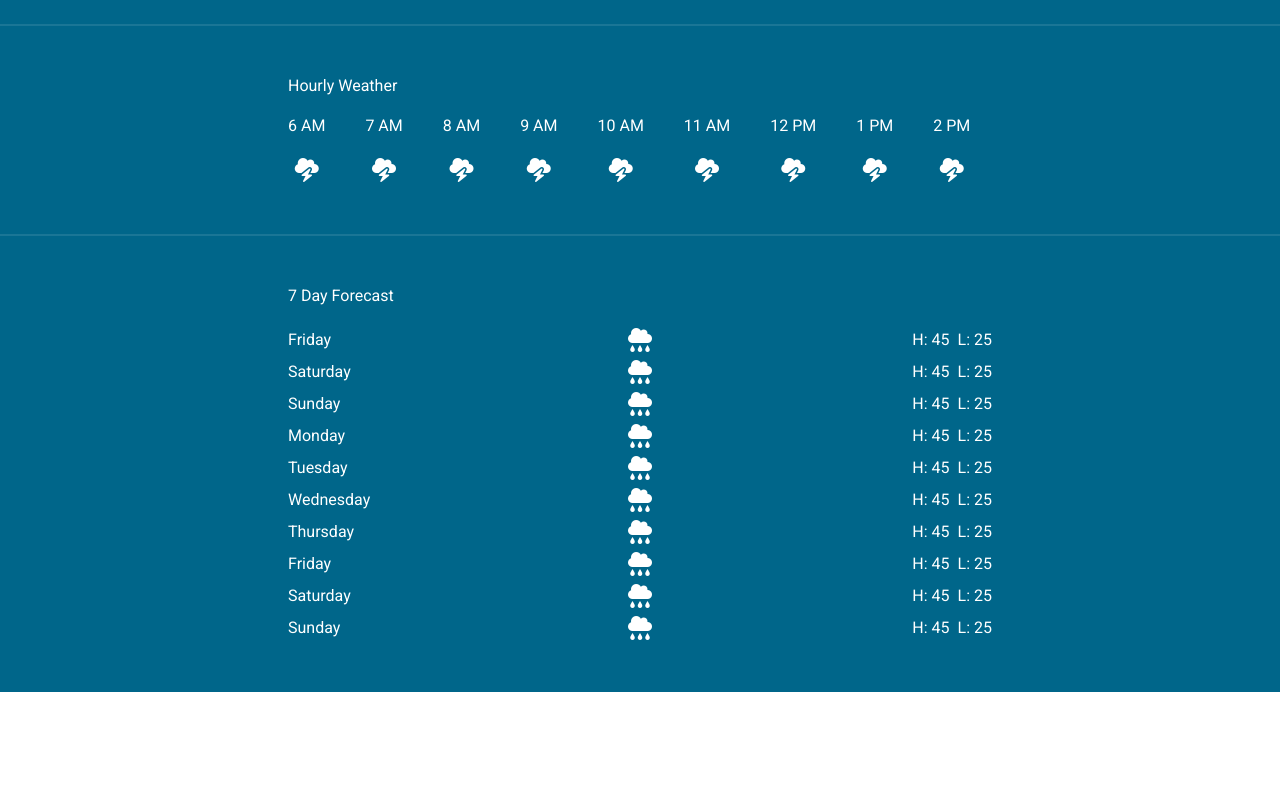
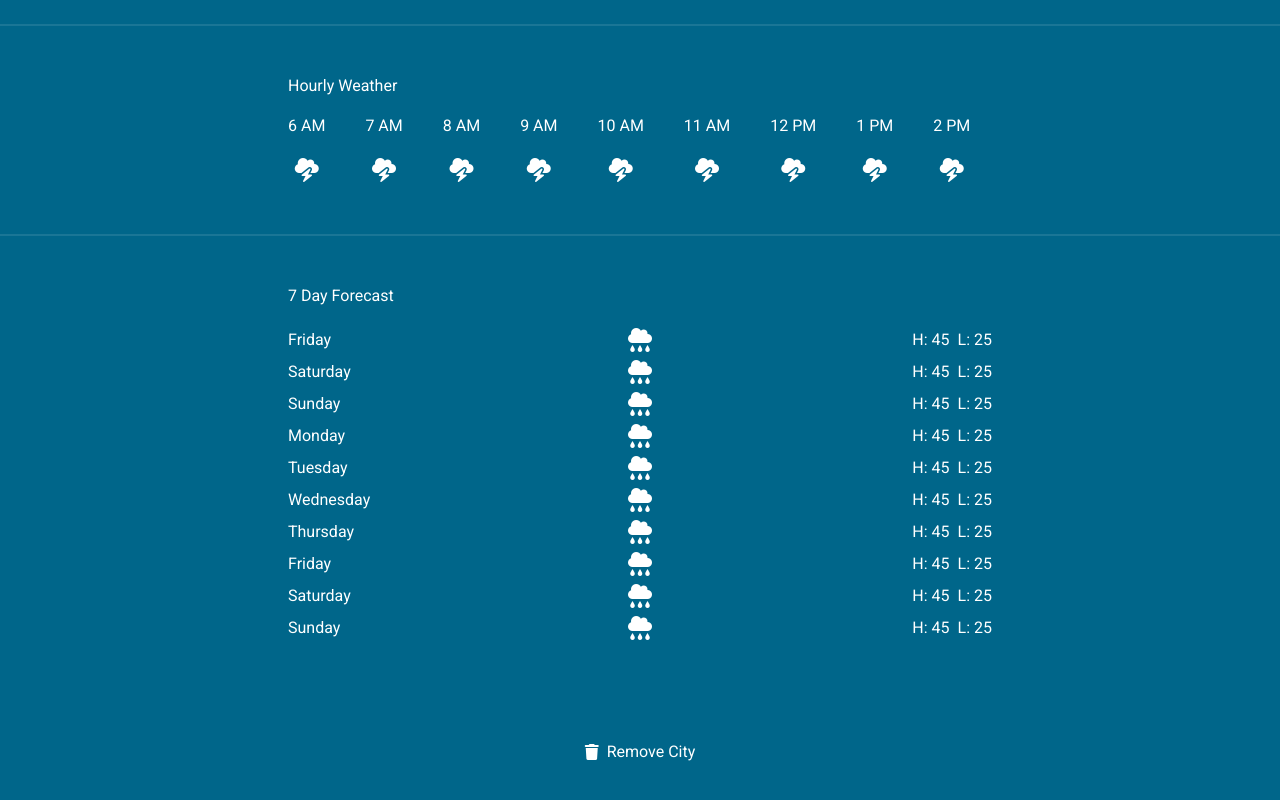
Before and after one commit to lzzzzl/tailwind-css-learn, a Vue app in the folder vue-tailwindcss-weather-app/: page /weather/1/1 in a window 1280 px wide. Shown: the part 504-1304 px from the top of the page. Before the commit the page ends 1196 px from the top, so only its background shows below. Built offline with nearby package versions, Linux system fonts and the light colour scheme; data requests are answered from the project's data file.

Commit message:
#12 - Removing Cities

```diff
--- a/vue-tailwindcss-weather-app/src/components/AsyncCityView.vue
+++ b/vue-tailwindcss-weather-app/src/components/AsyncCityView.vue
@@ -89,12 +89,18 @@
                 </div>
             </div>
         </div>
+
+        <div class="flex items-center gap-2 py-12 text-white cursor-pointer duration-150 hover:text-red-500"
+            @click="removeCity">
+            <i class="fa-solid fa-trash"></i>
+            <p>Remove City</p>
+        </div>
     </div>
 </template>
 
 <script setup>
 import axios from "axios";
-import { useRoute } from "vue-router";
+import { useRoute, useRouter } from "vue-router";
 
 const route = useRoute();
 const getWeatherData = async () => {
@@ -194,6 +200,16 @@ const getWeatherData = async () => {
     }
 }
 const weatherData = await getWeatherData();
+
+const router = useRouter();
+const removeCity = () => {
+    const cities = JSON.parse(localStorage.getItem('savedCities'));
+    const updatedCities = cities.filter(
+        (city) => city.id !== route.query.id
+    );
+    localStorage.setItem('savedCities', JSON.stringify(updatedCities));
+    router.push({ name: "home" });
+};
 </script>
 
 <style lang="scss" scoped></style>
--- a/vue-tailwindcss-weather-app/src/components/CityList.vue
+++ b/vue-tailwindcss-weather-app/src/components/CityList.vue
@@ -11,6 +11,7 @@
 <script setup>
 import axios from "axios";
 import CityCard from './CityCard.vue';
+import { useRoute } from "vue-router";
 
 const savedCities = ref([]);
 const getCities = async () => {
@@ -35,12 +36,12 @@ const getCities = async () => {
 };
 await getCities();
 
-const router = useRouter();
+const router = useRoute();
 const goToCityView = (city) => {
     router.push({
         name: 'cityView',
         params: { state: city.state, city: city.city },
-        query: { lat: city.coords.lat, lng: city.coords.lng },
+        query: { id: city.id, lat: city.coords.lat, lng: city.coords.lng },
     })
 };
 </script>
--- a/vue-tailwindcss-weather-app/src/components/SiteNavigation.vue
+++ b/vue-tailwindcss-weather-app/src/components/SiteNavigation.vue
@@ -80,6 +80,7 @@ const addCity = () => {
 
     let query = Object.assign({}, route.query);
     delete query.preview;
+    query.id = locationObj.id;
     router.replace({ query })
     console.log(localStorage)
 };
```
